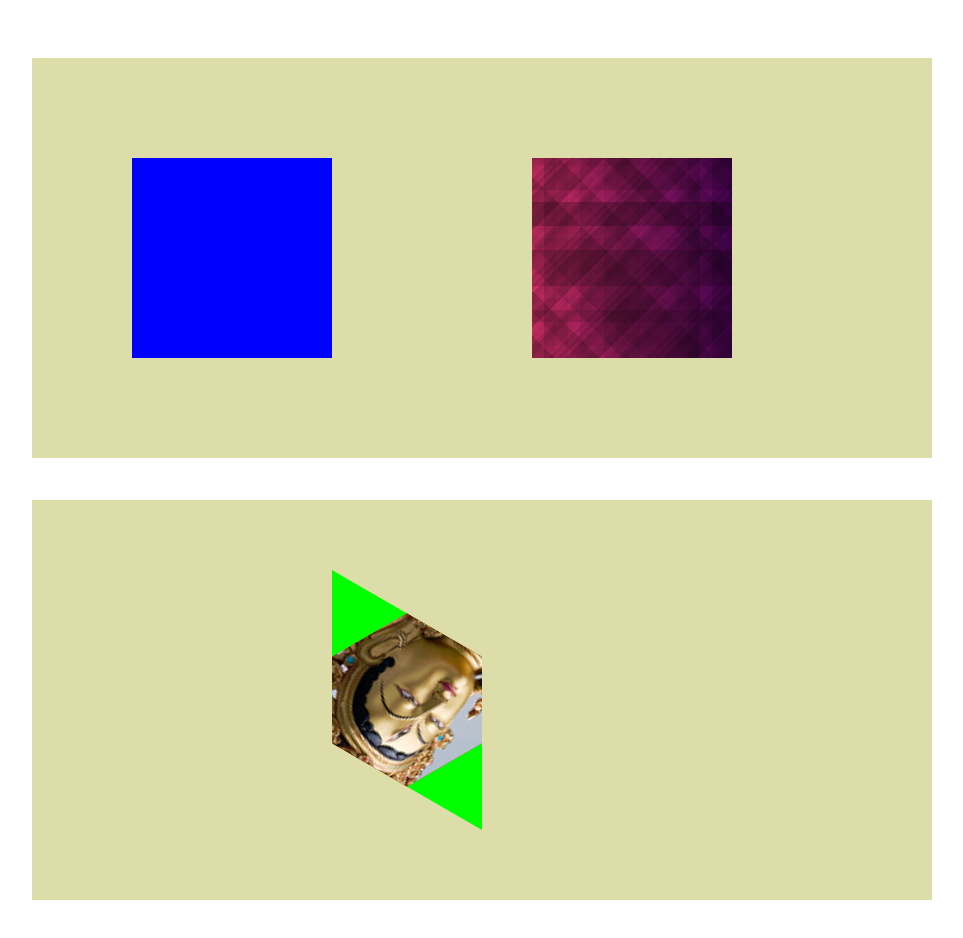
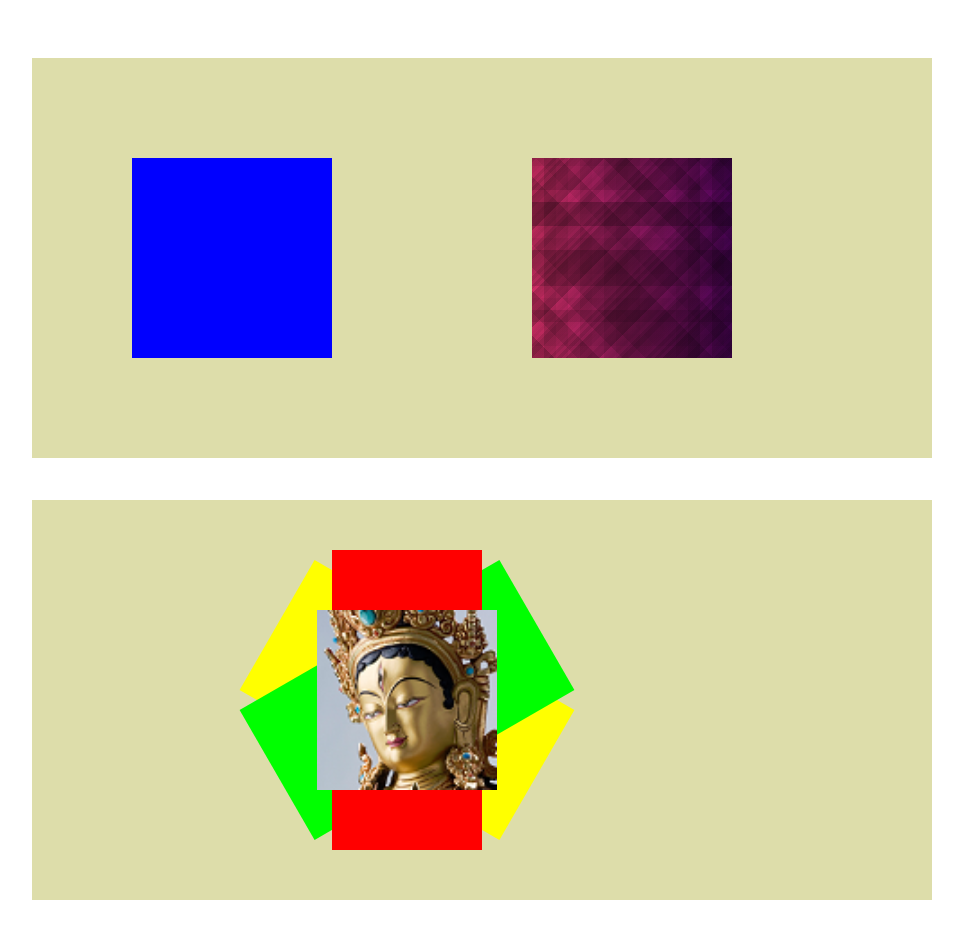
Before and after one commit to pensyl/Nov, a plain HTML site: page index.html in a window 1280 px wide. Shown: the whole page, without its empty margins (158-1121 px from the left). Before the commit the page ends 900 px from the top, so only its background shows below. Drawn offline with Linux system fonts and the light colour scheme.

Commit message:
Add files via upload

```diff
--- a/simpleBoxModel.css
+++ b/simpleBoxModel.css
@@ -67,30 +67,32 @@ img {/* holder for any image attributes*/
 	/*background-color: #0000FF;*/
 	transform: rotate(0deg);
 	position: relative;
-	overflow: hidden;
+	overflow: visible;
 }
 .two40{
 	width: 150px;
 	height: 300px;
-	background-color: #00FF00;
-	transform: rotate(120deg);
+	background-color: #FFFF00;
+	transform: rotate(120deg); /*rotates against the parent - zero */
 	position: relative;
-	overflow: hidden;
+	overflow: visible;
 }
-.two402{
+.one20{
 	width: 150px;
 	height: 300px;
-	transform: rotate(120deg);
+	background-color: #00FF00;
+	transform: rotate(120deg); /*rotates against the parent - two240 */
 	position: relative;
-	overflow: hidden;
+	overflow: visible;
 }
+
 .one80{
 	width: 150px;
 	height: 300px;
 	background-color: #FF0000;
-	transform: rotate(120deg);
+	transform: rotate(120deg); /*rotates against the parent - one20 */
 	position: relative;
-	overflow: hidden;
+	overflow: visible;
 }
 .square{
 	top: 60px;
```
